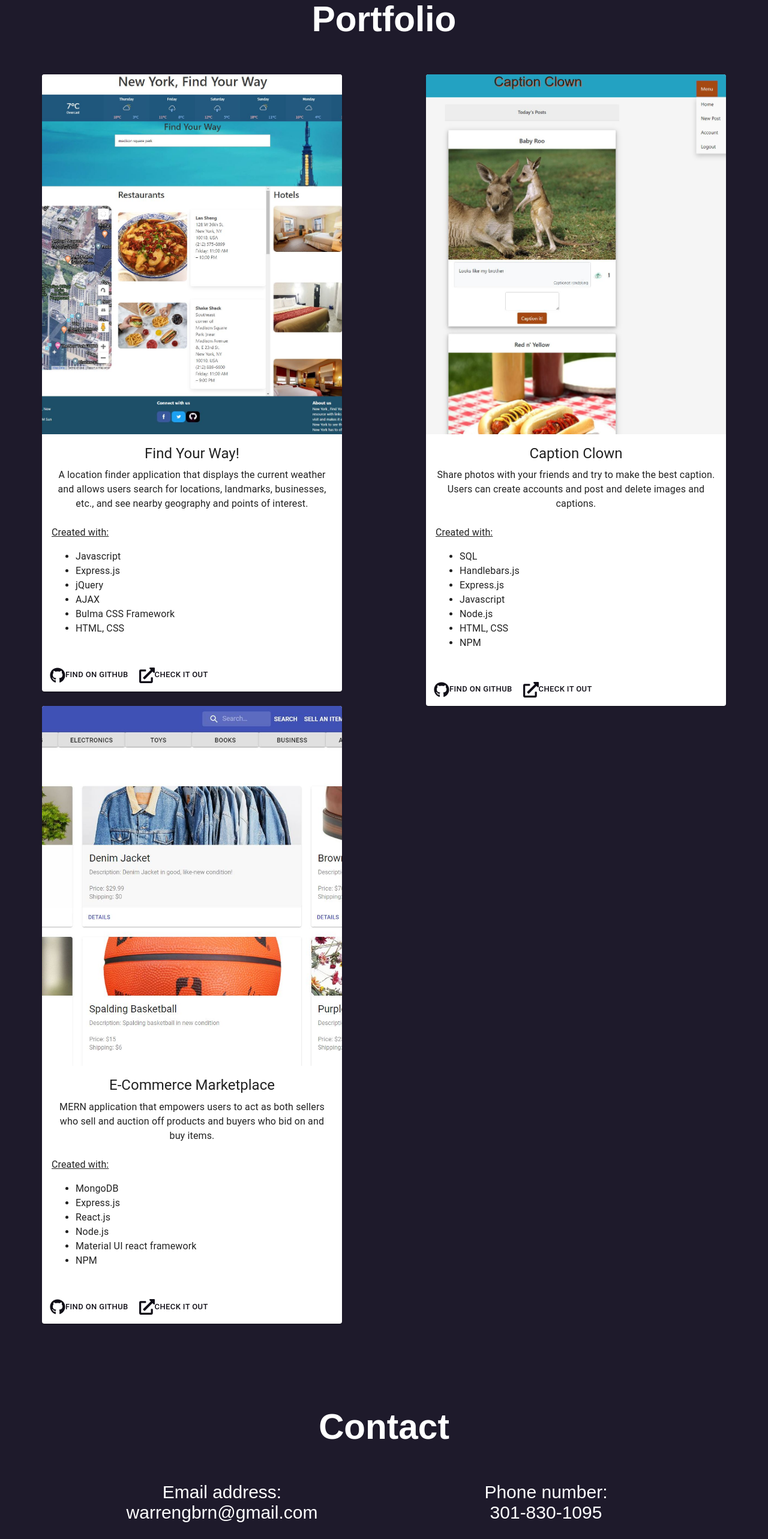
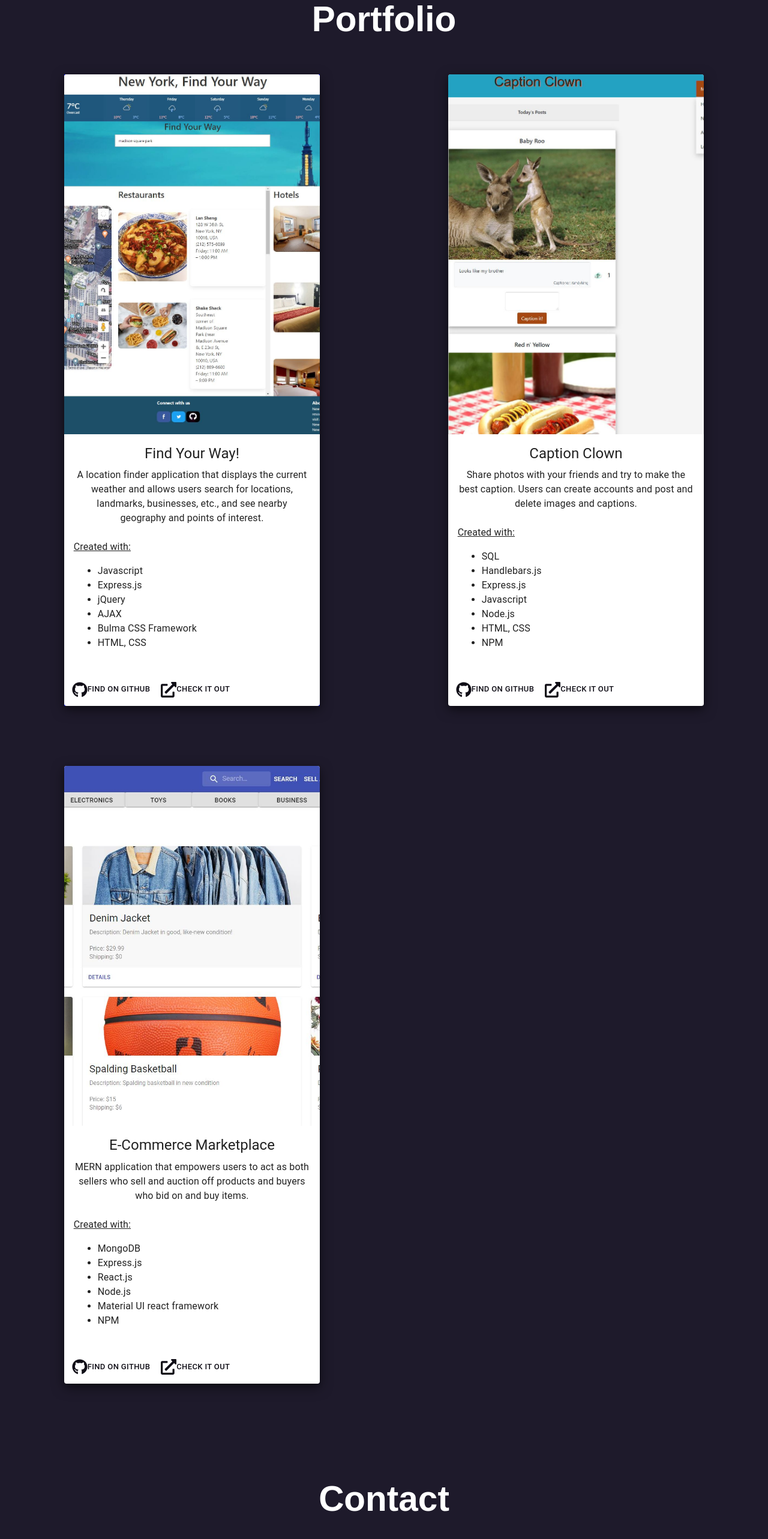
Before and after one commit to wgbcamp/Portfolio, a React (Create React App) app: page / in a window 1280 px wide. Shown: the part 2000-4566 px from the top of the page at 60% size. Built offline with nearby package versions, Linux system fonts and the light colour scheme; a web font is replaced by a local one.

Commit message:
experimented with hover effects, made project grid layout responsive

```diff
--- a/src/components/HomePage.js
+++ b/src/components/HomePage.js
@@ -30,8 +30,10 @@ import react from '../images/react1.png';
 
 
 const useStyles = makeStyles({
-    root: {
-      maxWidth: 500,
+    projectCard: {
+      width: '100%',
+      boxShadow: '0 4px 9px 0 rgba(0, 0, 0, 0.2), 0 6px 20px 0 rgba(0, 0, 0, 0.5);',
+      marginBottom: 100
     },
     media: {
       height: 600,
@@ -193,9 +195,12 @@ export default function HomePage() {
 
     <Grid container spacing={0} >
 
-        <Grid item sm={12} md={6} xl={4} align="center">
+        <Grid item sm={1} ></Grid>
 
-        <Card className={classes.root}>
+        <Grid item sm={10} md={4} lg={4} xl={2}  align="center">
+
+        <div id="hoverDetails">
+        <Card className={classes.projectCard}>
       <CardActionArea>
         <CardMedia
           className={classes.media}
@@ -241,16 +246,17 @@ export default function HomePage() {
         </a>
       </CardActions>
     </Card>
+    </div>
         </Grid>
 
-
-    <div className="whitespace"></div>
+        <Grid item sm={1}  ></Grid>
 
 
+        <Grid item sm={1}  ></Grid>
 
-<Grid item sm={12} md={6} xl={4} align="center">
+        <Grid item sm={10} md={4} lg={4} xl={2} align="center">
 
-<Card className={classes.root}>
+<Card className={classes.projectCard}>
 <CardActionArea>
 <CardMedia
   className={classes.media}
@@ -298,14 +304,14 @@ export default function HomePage() {
 </Card>
 </Grid>
 
-
-<div className="whitespace"></div>
+        <Grid item sm={1}></Grid>
 
 
+        <Grid item sm={1}></Grid>
 
-<Grid item sm={12} md={6} xl={4} align="center">
+        <Grid item sm={10} md={4} lg={4} xl={2} align="center">
 
-<Card className={classes.root}>
+<Card className={classes.projectCard}>
 <CardActionArea>
 <CardMedia
   className={classes.media}
@@ -350,9 +356,12 @@ export default function HomePage() {
 </CardActions>
 </Card>
 </Grid>
-</Grid>
+    </Grid>
 
-<div className="whitespace"></div>
+<Grid item sm={1}></Grid>
+
+
+
 
 
 <div className="title" id="contact" style={{textAlign: 'center'}}>
--- a/src/styles/animations.css
+++ b/src/styles/animations.css
@@ -37,6 +37,14 @@
     height: auto;
 }
 
+#hoverDetails{
+    background-color:#00F;
+
+    /* filter: blur(0.15rem); */
+    /* background: rgba(242, 121, 29,0.85); */
+
+}
+
 @keyframes slide {
     0% {
       transform:translateX(-25%);
```
